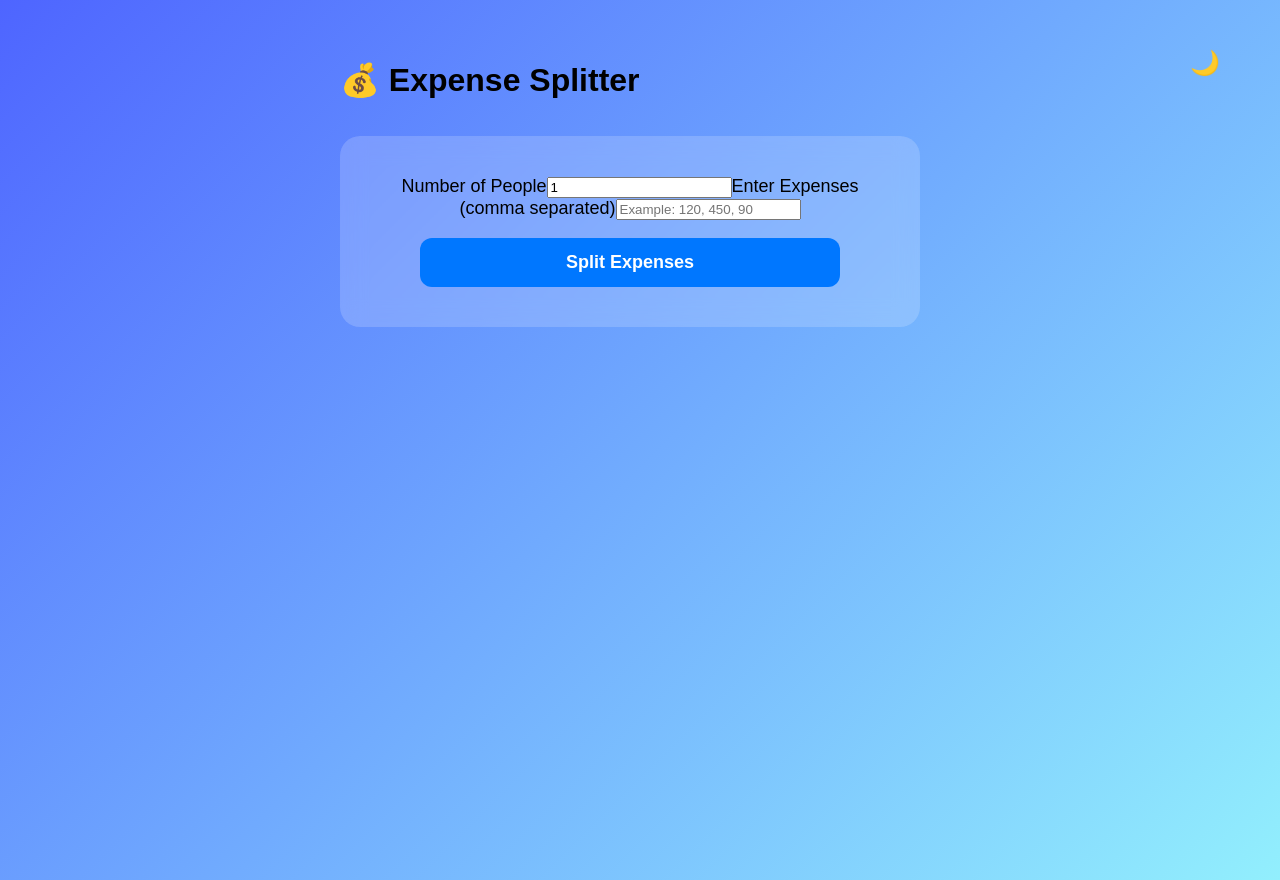
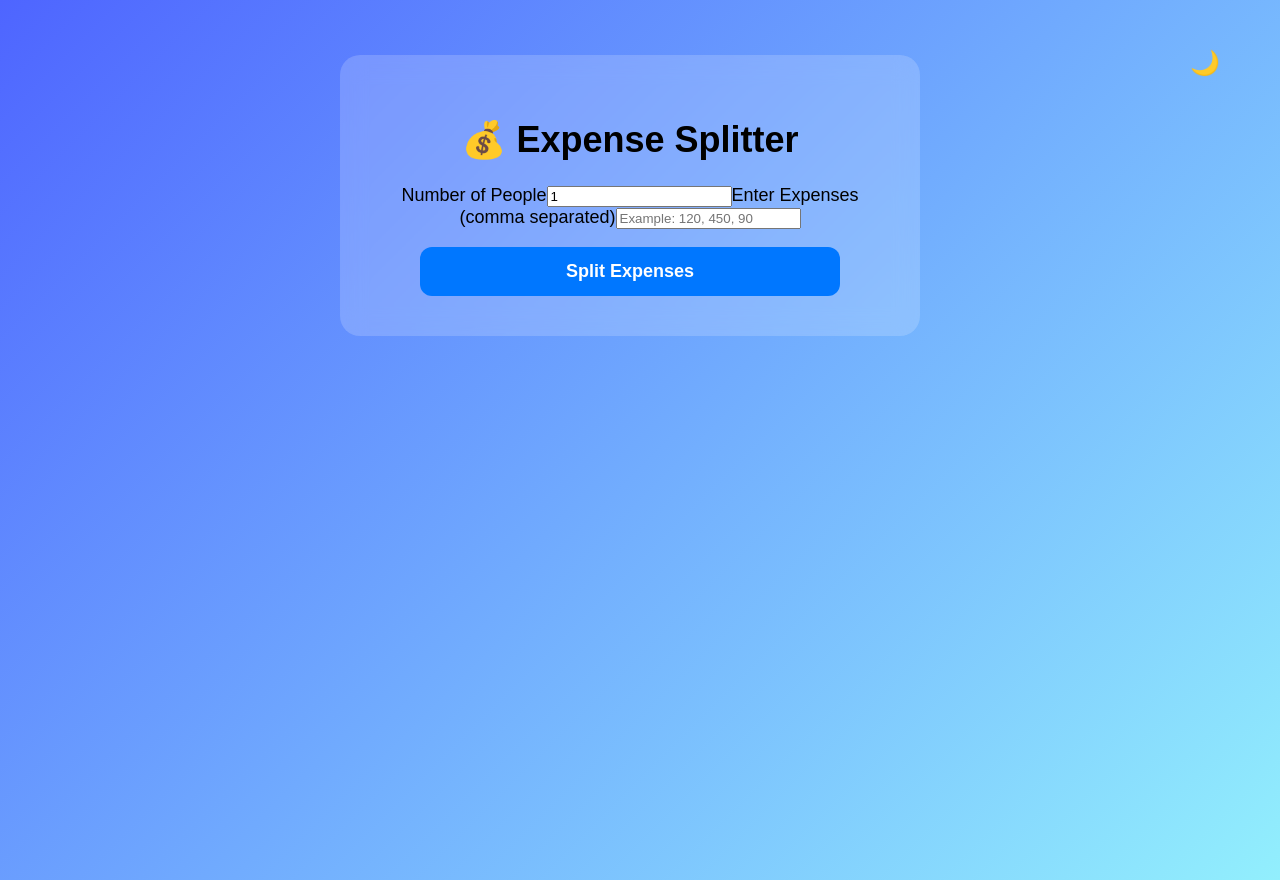
Before and after one commit to adityagitty23/AI-Travel-Planner, a React (Create React App) app in the folder frontend/: page /expenses in a window 1280 px wide. Built offline with nearby package versions, Linux system fonts and the light colour scheme.

Commit message:
Update ExpenseSplitter.js

```diff
--- a/frontend/src/pages/ExpenseSplitter.js
+++ b/frontend/src/pages/ExpenseSplitter.js
@@ -58,7 +58,7 @@ export default function ExpenseSplitter() {
   return (
     <div className={`expense-container ${darkMode ? "dark" : ""}`}>
       <div className="top-bar">
-        <h1 className="expense-title">💰 Expense Splitter</h1>
+
 
         <button className="dark-toggle" onClick={() => setDarkMode(!darkMode)}>
           {darkMode ? "☀️" : "🌙"}
@@ -72,6 +72,7 @@ export default function ExpenseSplitter() {
         </div>
       ) : (
         <div className="expense-card">
+           <h1 className="expense-title">💰 Expense Splitter</h1>
           <label>Number of People</label>
           <input
             type="number"
```
